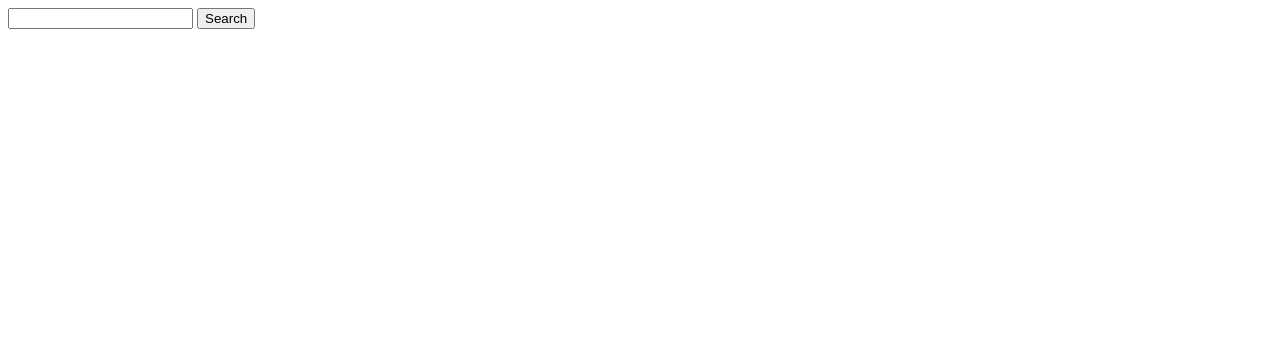
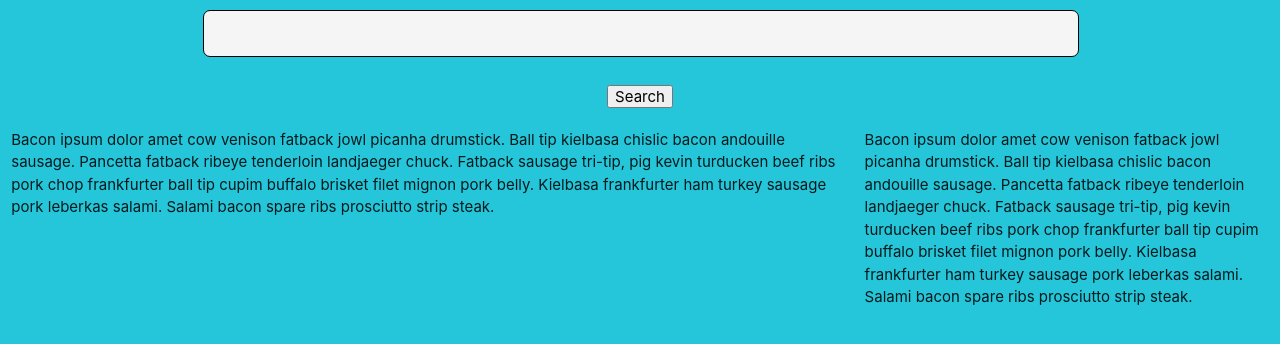
Before and after one commit to Prestongeyer713/novid, a plain HTML site: page index.html in a window 1280 px wide. Drawn offline with nearby package versions, Linux system fonts and the light colour scheme.

Commit message:
initial styling and html layout

```diff
--- a/assets/css/style.css
+++ b/assets/css/style.css
@@ -0,0 +1,6 @@
+#search-text {
+    border: solid 1px black;
+    background-color: whitesmoke;
+    margin-top: 10px;
+    border-radius: 7px;
+}
--- a/index.html
+++ b/index.html
@@ -1,15 +1,54 @@
 <!DOCTYPE html>
 <html lang="en">
+
 <head>
     <meta charset="UTF-8">
     <meta name="viewport" content="width=device-width, initial-scale=1.0">
     <title>NOVID Finder</title>
+    <link rel="stylesheet" href="https://cdnjs.cloudflare.com/ajax/libs/materialize/1.0.0/css/materialize.min.css">
+    <link rel="stylesheet" href="./assets/css/style.css">
 </head>
-<body>
-    <div class="search" id="">
-        <input type="text" id="">
-        <button>Search</button>
+
+<body class="cyan lighten-1">
+    <div class=container>
+        <div class="search" id="">
+            <div class="row">
+                <div class="col s12">
+                    <input class="center" type="text" id="search-text">
+                </div>
+            </div>
+            <div class="row">
+                <div class="col s12 center">
+                    <button>Search</button>
+                </div>
+            </div>
+        </div>
+    </div>
+    <div class="row">
+        <div class="col s12 m8">
+            <div class="" id="map-container">
+                Bacon ipsum dolor amet cow venison fatback jowl picanha drumstick. Ball tip kielbasa chislic bacon
+                andouille sausage. Pancetta fatback ribeye tenderloin landjaeger chuck. Fatback sausage tri-tip, pig
+                kevin turducken beef ribs pork chop frankfurter ball tip cupim buffalo brisket filet mignon pork belly.
+                Kielbasa frankfurter ham turkey sausage pork leberkas salami. Salami bacon spare ribs prosciutto strip
+                steak.
+            </div>
+        </div>
+        <div class="col sm12 m4">
+            <div id="review-container">
+                Bacon ipsum dolor amet cow venison fatback jowl picanha drumstick. Ball tip kielbasa chislic bacon
+                andouille sausage. Pancetta fatback ribeye tenderloin landjaeger chuck. Fatback sausage tri-tip, pig
+                kevin turducken beef ribs pork chop frankfurter ball tip cupim buffalo brisket filet mignon pork belly.
+                Kielbasa frankfurter ham turkey sausage pork leberkas salami. Salami bacon spare ribs prosciutto strip
+                steak.
+            </div>
+        </div>
+
+
     </div>
 
+    </div>
+    <script src="https://cdnjs.cloudflare.com/ajax/libs/materialize/1.0.0/js/materialize.min.js"></script>
 </body>
+
 </html>
```
